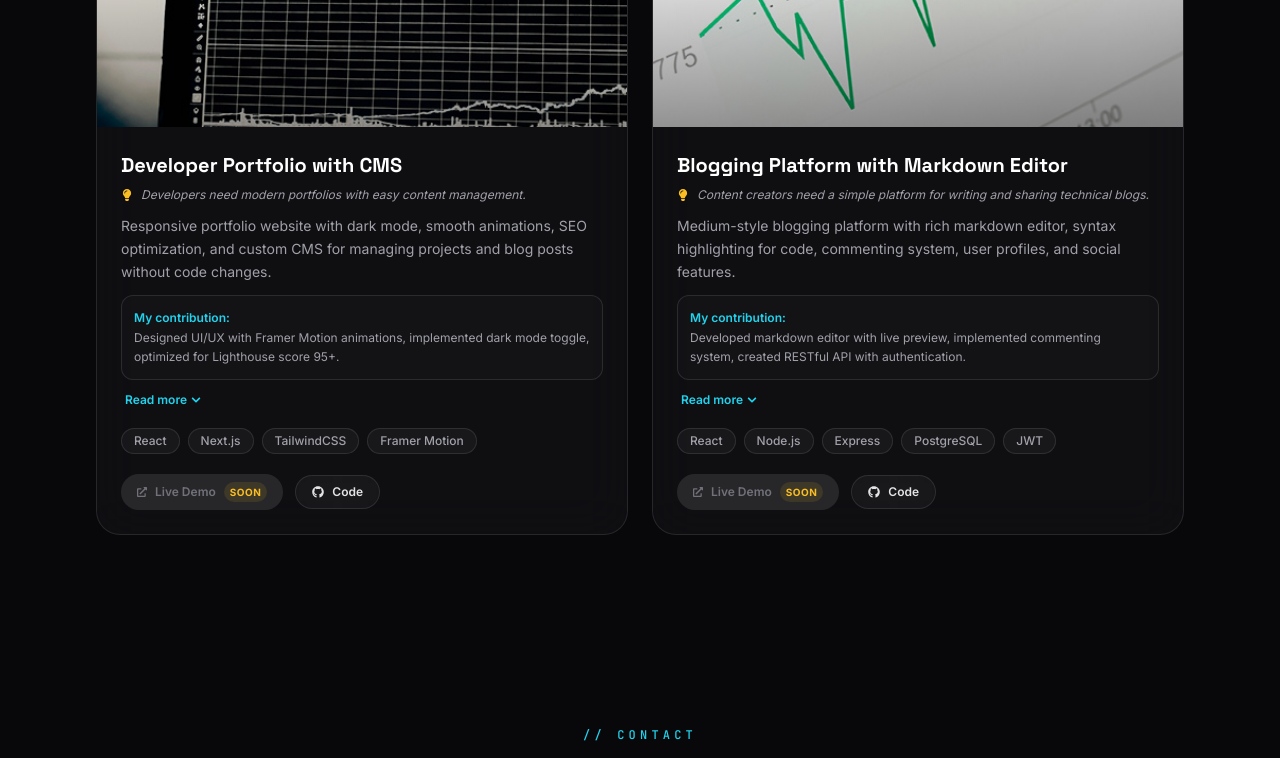
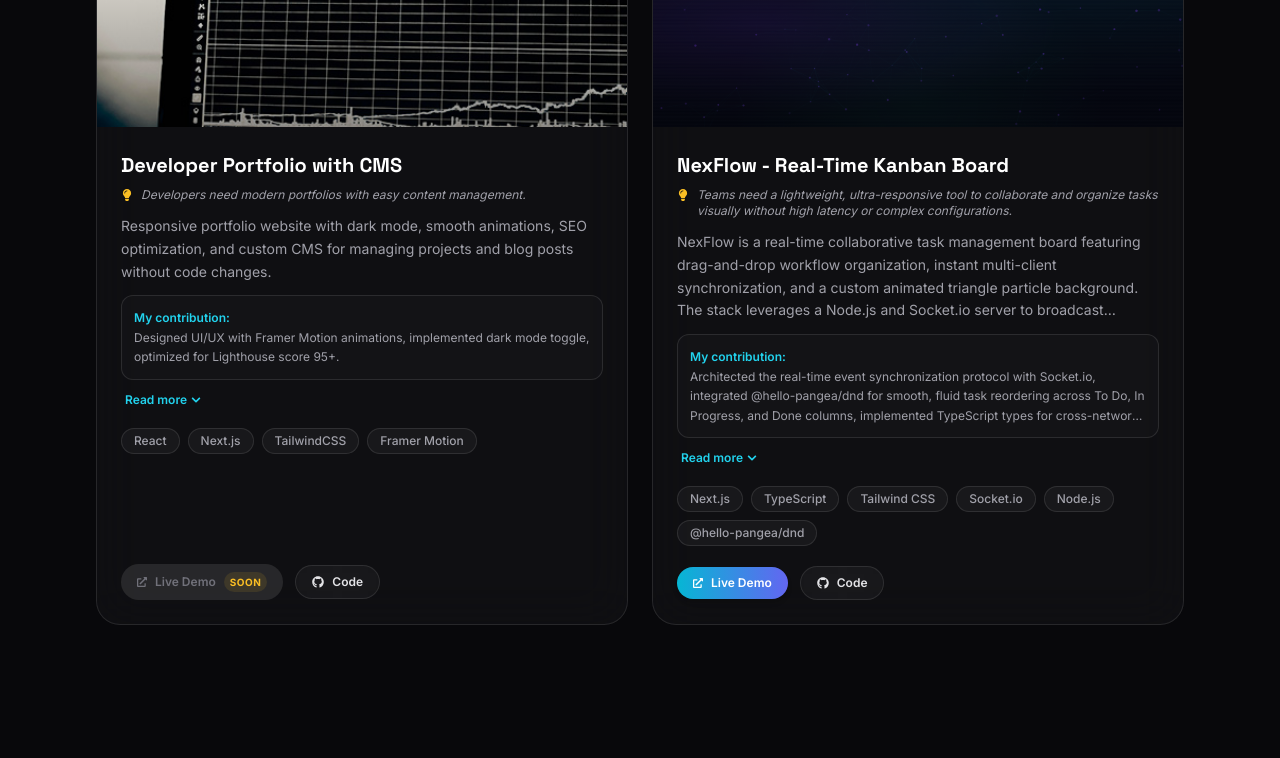
Before and after one commit to utkarsh2338/MyPortfolio, a React (Vite) app: page / in a window 1280 px wide. Shown: the part 5526-6284 px from the top of the page. Built offline with nearby package versions, Linux system fonts and the light colour scheme.

Commit message:
add project 4

```diff
--- a/src/constants/index.js
+++ b/src/constants/index.js
@@ -1,7 +1,7 @@
 import project1 from "../assets/projects/project-1.png";
 import project2 from "../assets/projects/project-2.jpg";
 import project3 from "../assets/projects/project-3.jpg";
-import project4 from "../assets/projects/project-4.jpg";
+import project4 from "../assets/projects/project-4.png";
 
 export const HERO_CONTENT = `Final year CSE student at IIIT Trichy specializing in full-stack development and competitive programming. Proficient in MERN stack with strong problem-solving skills — LeetCode rating 1872, Codeforces Pupil, solved 1500+ DSA problems.`;
 
@@ -90,15 +90,15 @@ export const PROJECTS = [
     github: "https://github.com/utkarsh2338",
   },
   {
-    title: "Blogging Platform with Markdown Editor",
+    title: "NexFlow - Real-Time Kanban Board",
     image: project4,
-    problem: "Content creators need a simple platform for writing and sharing technical blogs.",
+    problem: "Teams need a lightweight, ultra-responsive tool to collaborate and organize tasks visually without high latency or complex configurations.",
     description:
-      "Medium-style blogging platform with rich markdown editor, syntax highlighting for code, commenting system, user profiles, and social features.",
-    contribution: "Developed markdown editor with live preview, implemented commenting system, created RESTful API with authentication.",
-    technologies: ["React", "Node.js", "Express", "PostgreSQL", "JWT"],
-    liveDemo: "#",
-    github: "https://github.com/utkarsh2338",
+      "NexFlow is a real-time collaborative task management board featuring drag-and-drop workflow organization, instant multi-client synchronization, and a custom animated triangle particle background. The stack leverages a Node.js and Socket.io server to broadcast changes instantly, with a responsive Next.js frontend built in TypeScript and styled with Tailwind CSS.",
+    contribution: "Architected the real-time event synchronization protocol with Socket.io, integrated @hello-pangea/dnd for smooth, fluid task reordering across To Do, In Progress, and Done columns, implemented TypeScript types for cross-network state updates, and developed the animated particle background canvas.",
+    technologies: ["Next.js", "TypeScript", "Tailwind CSS", "Socket.io", "Node.js", "@hello-pangea/dnd"],
+    liveDemo: "https://nex-flow-virid.vercel.app",
+    github: "https://github.com/utkarsh2338/NexFlow",
   },
 ];
 
```
Also changed, not shown: src/assets/projects/project-4.jpg (deleted), src/assets/projects/project-4.png (added).
